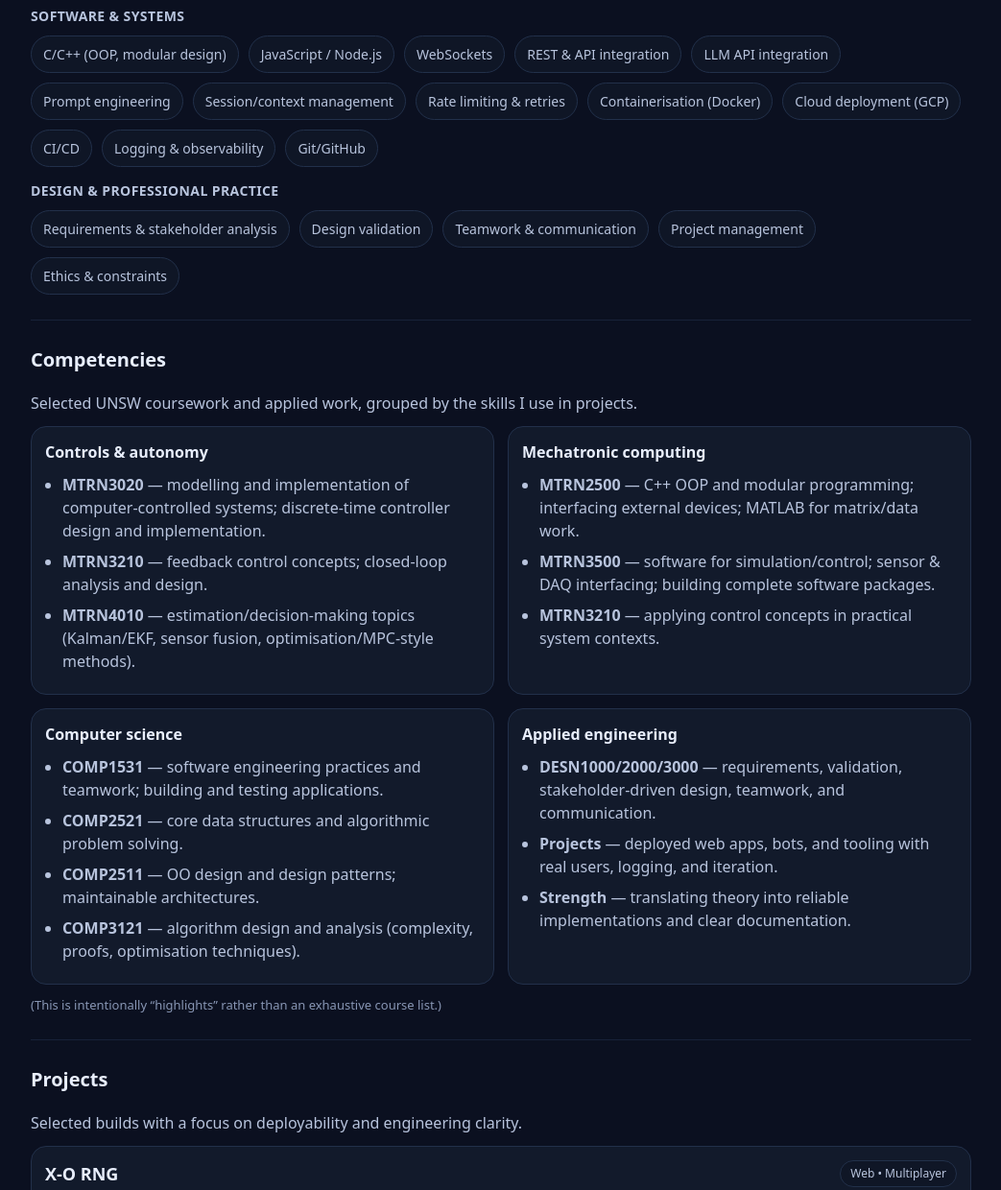
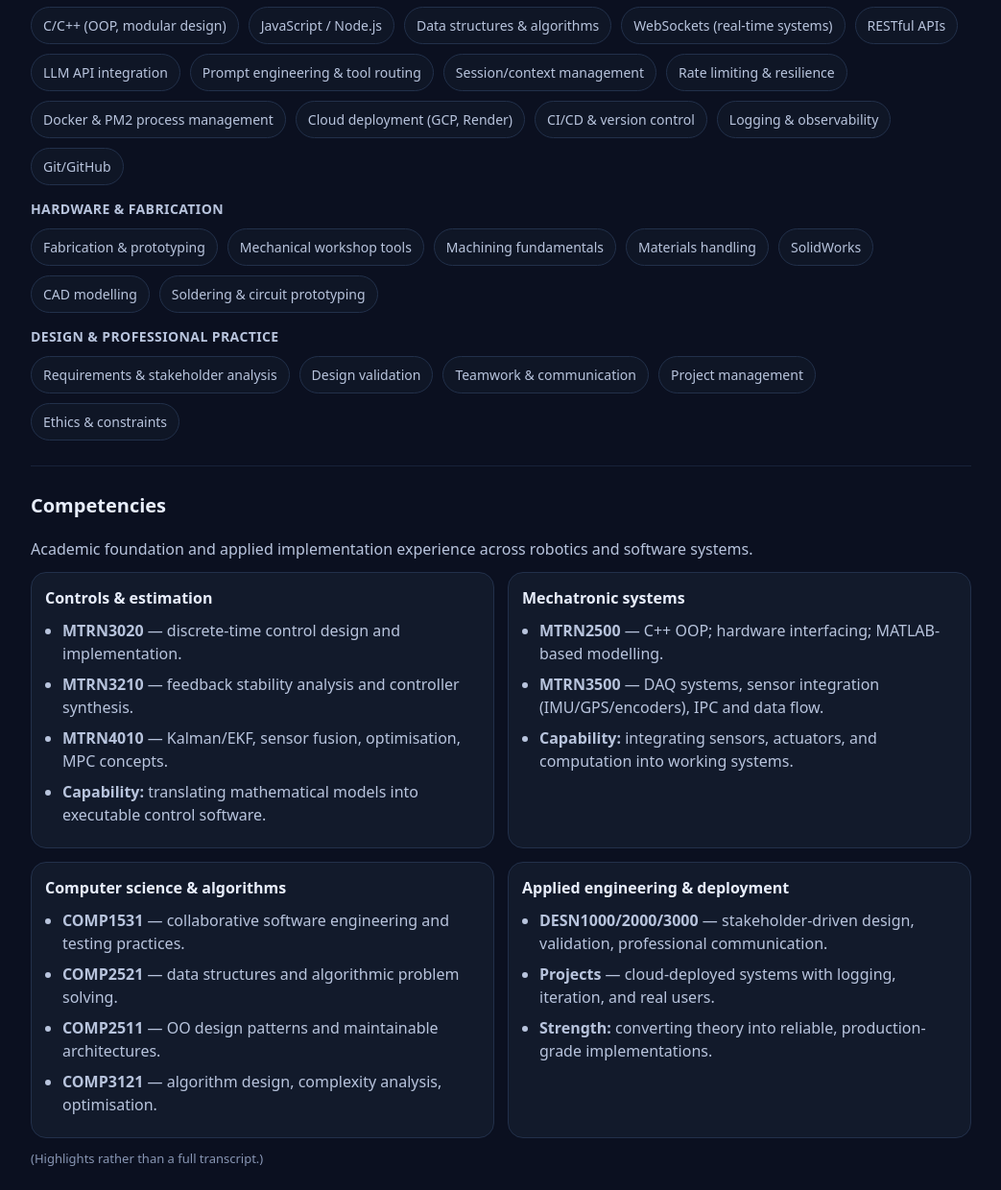
Before and after one commit to BrianPrograms/website, a plain HTML site: page index.html in a window 1280 px wide. Shown: the part 663-1903 px from the top of the page at 96% size, without its empty margins (118-1161 px from the left). Drawn offline with Linux system fonts and the light colour scheme.

```diff
--- a/index.html
+++ b/index.html
@@ -8,6 +8,8 @@
     <meta property="og:description" content="Academic portfolio showcasing robotics, control systems, and software engineering projects.">
     <meta property="og:url" content="https://brians-projects.com">
     <meta property="og:type" content="website">
+    <meta property="og:image" content="https://brians-projects.com/android-chrome-512x512.png">
+    <meta name="theme-color" content="#0b1020">
     <meta name="viewport" content="width=device-width, initial-scale=1" />
     <title>Brian Nguyen — UNSW Mechatronics/CS Portfolio</title>
     <meta
@@ -31,9 +33,7 @@
         </p>
 
         <p class="summary">
-          I’m a UNSW Engineering (Honours) Robotics & Mechatronics / Computer Science student building software and
-          mechatronic systems with an emphasis on control, sensing, and robust implementation. This site showcases
-          selected projects and applied competencies.
+          I am a UNSW Engineering (Honours) Robotics & Mechatronics / Computer Science student focused on control systems, estimation, and distributed software. I build and deploy reliable systems that integrate hardware, real-time communication, and cloud infrastructure.
         </p>
 
         <div class="hero-actions">
@@ -45,14 +45,10 @@
         <div class="links">
           <a href="https://github.com/BrianPrograms" target="_blank" rel="noreferrer">GitHub</a>
           <span class="dot">•</span>
-          <a href="https://www.linkedin.com/in/brian-n-aab481241" target="_blank" rel="noreferrer">LinkedIn</a>
+          <a href="https://www.linkedin.com/in/briannguyenau" target="_blank" rel="noreferrer">LinkedIn</a>
           <span class="dot">•</span>
           <a href="#competencies">Competencies</a>
         </div>
-
-        <p class="small-note">
-          Resume link is a placeholder.
-        </p>
       </div>
 
       <div class="hero-right">
@@ -101,17 +97,31 @@
           <div class="pill-grid">
             <span class="pill">C/C++ (OOP, modular design)</span>
             <span class="pill">JavaScript / Node.js</span>
-            <span class="pill">WebSockets</span>
-            <span class="pill">REST & API integration</span>
+            <span class="pill">Data structures & algorithms</span>
+            <span class="pill">WebSockets (real-time systems)</span>
+            <span class="pill">RESTful APIs</span>
             <span class="pill">LLM API integration</span>
-            <span class="pill">Prompt engineering</span>
+            <span class="pill">Prompt engineering & tool routing</span>
             <span class="pill">Session/context management</span>
-            <span class="pill">Rate limiting & retries</span>
-            <span class="pill">Containerisation (Docker)</span>
-            <span class="pill">Cloud deployment (GCP)</span>
-            <span class="pill">CI/CD</span>
+            <span class="pill">Rate limiting & resilience</span>
+            <span class="pill">Docker & PM2 process management</span>
+            <span class="pill">Cloud deployment (GCP, Render)</span>
+            <span class="pill">CI/CD & version control</span>
             <span class="pill">Logging & observability</span>
             <span class="pill">Git/GitHub</span>
+          </div>
+        </div>
+
+        <div class="pill-group">
+          <h3>Hardware & Fabrication</h3>
+          <div class="pill-grid">
+            <span class="pill">Fabrication & prototyping</span>
+            <span class="pill">Mechanical workshop tools</span>
+            <span class="pill">Machining fundamentals</span>
+            <span class="pill">Materials handling</span>
+            <span class="pill">SolidWorks</span>
+            <span class="pill">CAD modelling</span>
+            <span class="pill">Soldering & circuit prototyping</span>
           </div>
         </div>
 
@@ -131,51 +141,52 @@
         <div class="section-head">
           <h2>Competencies</h2>
           <p class="muted">
-            Selected UNSW coursework and applied work, grouped by the skills I use in projects.
+            Academic foundation and applied implementation experience across robotics and software systems.
           </p>
         </div>
 
         <div class="course-grid">
           <div class="course-card">
-            <h3>Controls & autonomy</h3>
+            <h3>Controls & estimation</h3>
             <ul>
-              <li><strong>MTRN3020</strong> — modelling and implementation of computer-controlled systems; discrete-time controller design and implementation.</li>
-              <li><strong>MTRN3210</strong> — feedback control concepts; closed-loop analysis and design.</li>
-              <li><strong>MTRN4010</strong> — estimation/decision-making topics (Kalman/EKF, sensor fusion, optimisation/MPC-style methods).</li>
+              <li><strong>MTRN3020</strong> — discrete-time control design and implementation.</li>
+              <li><strong>MTRN3210</strong> — feedback stability analysis and controller synthesis.</li>
+              <li><strong>MTRN4010</strong> — Kalman/EKF, sensor fusion, optimisation, MPC concepts.</li>
+              <li><strong>Capability:</strong> translating mathematical models into executable control software.</li>
             </ul>
           </div>
 
           <div class="course-card">
-            <h3>Mechatronic computing</h3>
+            <h3>Mechatronic systems</h3>
             <ul>
-              <li><strong>MTRN2500</strong> — C++ OOP and modular programming; interfacing external devices; MATLAB for matrix/data work.</li>
-              <li><strong>MTRN3500</strong> — software for simulation/control; sensor & DAQ interfacing; building complete software packages.</li>
-              <li><strong>MTRN3210</strong> — applying control concepts in practical system contexts.</li>
+              <li><strong>MTRN2500</strong> — C++ OOP; hardware interfacing; MATLAB-based modelling.</li>
+              <li><strong>MTRN3500</strong> — DAQ systems, sensor integration (IMU/GPS/encoders), IPC and data flow.</li>
+              <li><strong>Capability:</strong> integrating sensors, actuators, and computation into working systems.</li>
             </ul>
           </div>
 
           <div class="course-card">
-            <h3>Computer science</h3>
+            <h3>Computer science & algorithms</h3>
             <ul>
-              <li><strong>COMP1531</strong> — software engineering practices and teamwork; building and testing applications.</li>
-              <li><strong>COMP2521</strong> — core data structures and algorithmic problem solving.</li>
-              <li><strong>COMP2511</strong> — OO design and design patterns; maintainable architectures.</li>
-              <li><strong>COMP3121</strong> — algorithm design and analysis (complexity, proofs, optimisation techniques).</li>
+              <li><strong>COMP1531</strong> — collaborative software engineering and testing practices.</li>
+              <li><strong>COMP2521</strong> — data structures and algorithmic problem solving.</li>
+              <li><strong>COMP2511</strong> — OO design patterns and maintainable architectures.</li>
+              <li><strong>COMP3121</strong> — algorithm design, complexity analysis, optimisation.</li>
             </ul>
           </div>
 
           <div class="course-card">
-            <h3>Applied engineering</h3>
+            <h3>Applied engineering & deployment</h3>
             <ul>
-              <li><strong>DESN1000/2000/3000</strong> — requirements, validation, stakeholder-driven design, teamwork, and communication.</li>
-              <li><strong>Projects</strong> — deployed web apps, bots, and tooling with real users, logging, and iteration.</li>
-              <li><strong>Strength</strong> — translating theory into reliable implementations and clear documentation.</li>
+              <li><strong>DESN1000/2000/3000</strong> — stakeholder-driven design, validation, professional communication.</li>
+              <li><strong>Projects</strong> — cloud-deployed systems with logging, iteration, and real users.</li>
+              <li><strong>Strength:</strong> converting theory into reliable, production-grade implementations.</li>
             </ul>
           </div>
         </div>
 
         <p class="muted small-note">
-          (This is intentionally “highlights” rather than an exhaustive course list.)
+          (Highlights rather than a full transcript.)
         </p>
       </section>
 
@@ -196,6 +207,7 @@
               Includes online multiplayer via WebSockets, room codes, spectators, and a round scoreboard.
             </p>
             <div class="card-actions">
+              <!-- Enable when availale -->
               <a class="btn small disabled" href="#" aria-disabled="true" tabindex="-1">Case study (soon)</a>
               <a class="btn small primary" href="projects/xorng/">Live Demo</a>
             </div>
@@ -207,13 +219,13 @@
               <span class="tag">LLM • Cloud • DevOps</span>
             </div>
             <p>
-              Built and deployed a production-ready Discord AI assistant integrating an OpenAI-compatible LLM API via a modular wrapper for prompt templating, conversation state, and tool/function routing. Implemented slash commands, role-based permissions, rate limiting, structured JSON outputs, streaming responses, and observability. Containerised and deployed with CI/CD on cloud infrastructure.
+              Production-ready Discord AI assistant integrating an OpenAI-compatible LLM API with modular prompt tooling, per-user memory summarisation, dynamic web search fallback, rate limiting, and structured tool routing. Deployed on Google Cloud Compute Engine with PM2 process management.
             </p>
             <p class="meta">
-              Not directly “click-to-open” (runs inside Discord). I can provide a short architecture write-up and screenshots on request.
+              Not directly “click-to-open” (runs inside Discord). Architecture overview and screenshots available upon request.
             </p>
             <div class="card-actions">
-              <!-- Enable these when you have links -->
+              <!-- Enable when availale -->
               <a class="btn small disabled" href="#" aria-disabled="true" tabindex="-1">Case study (soon)</a>
               <a class="btn small" href="https://github.com/BrianPrograms" target="_blank" rel="noreferrer">GitHub</a>
             </div>
@@ -230,7 +242,7 @@
           <div class="contact-links">
             <a href="https://github.com/BrianPrograms" target="_blank" rel="noreferrer">GitHub</a>
             <span class="dot">•</span>
-            <a href="https://www.linkedin.com/in/brian-n-aab481241" target="_blank" rel="noreferrer">LinkedIn</a>
+            <a href="https://www.linkedin.com/in/briannguyenau" target="_blank" rel="noreferrer">LinkedIn</a>
           </div>
         </div>
       </section>
```
Also changed, not shown: 1 other file.
